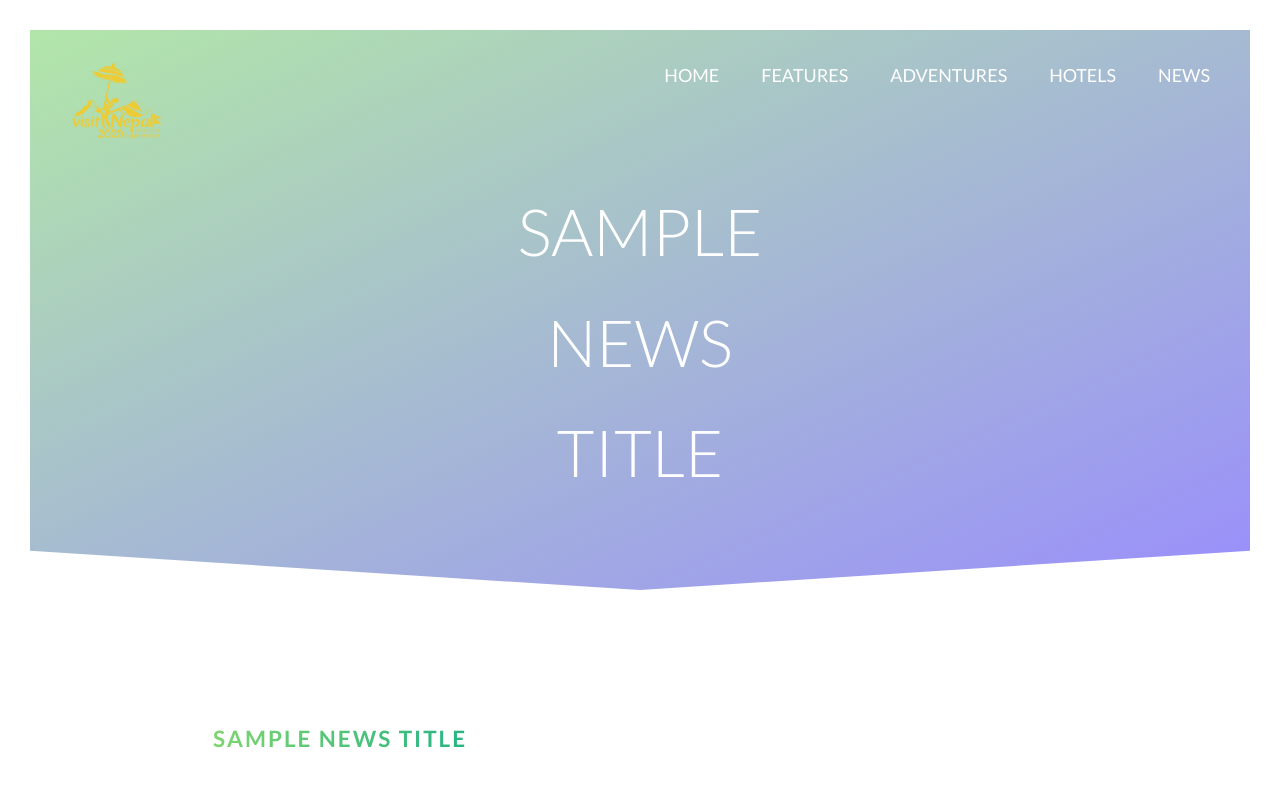
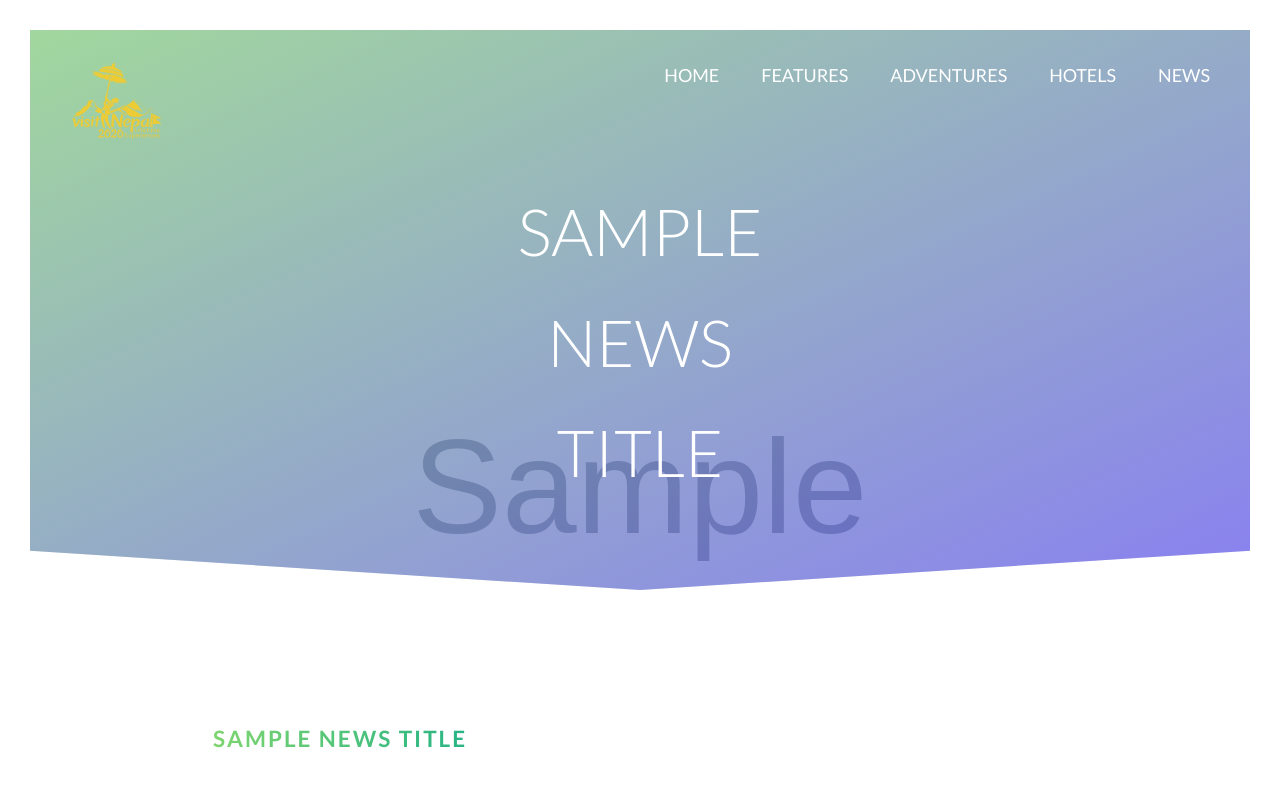
Before and after one commit to TimilsinaBimal/Visit-Nepal-2020, a Django app: template templates/pages/newsDetails.html in a window 1280 px wide. Shown: the top 789 px of the page. Run offline with Django 3.2, Linux system fonts and the light colour scheme; the template is opened without the code that fills it: most values are stand-ins (such as "Sample title", 1, 10 or a date in 2020); grey boxes marked "Sample" are stand-in pictures; some libraries are stand-ins or nearby versions.

Commit message:
News Scrapping Complete

```diff
--- a/templates/pages/newsDetails.html
+++ b/templates/pages/newsDetails.html
@@ -26,7 +26,6 @@
 <section class="detail-text">
 
     <div class="row">
-
         <div class="col-1-of-2">
             <div class="u-center-text u-margin-bottom-medium u-margin-top-big">
                 <h2 class="heading-secondary heading-secondary--big u-margin-bottom-medium">{{ news_title }}
@@ -40,7 +39,7 @@
         <style>
             .detail {
                 background-image: linear-gradient(to bottom right, rgba(126, 213, 111, 0.6), rgba(86, 67, 250, 0.6)),
-                    url();
+                url({{news_image}});
             }
         </style>
     </div>
```
